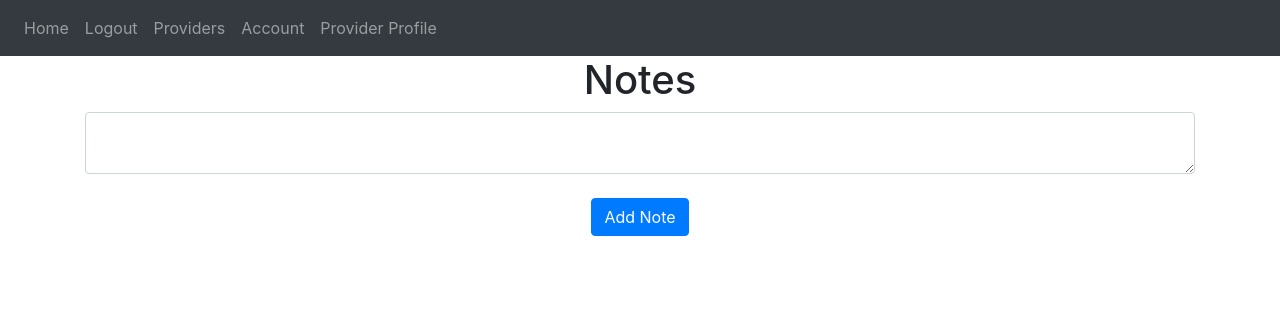
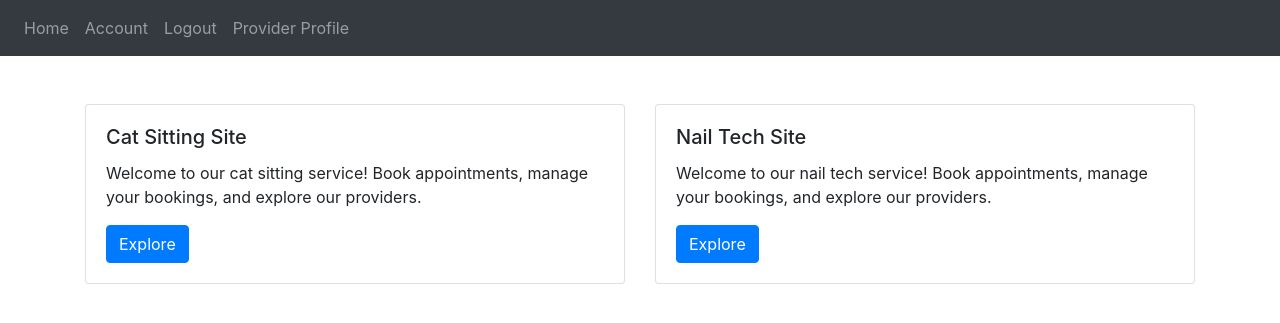
Before and after one commit to datasheng/intro-to-database-management-system-team-ww-nailvana, a Flask app: page / in a window 1280 px wide. Shown: the top 323 px of the page. Run offline with Flask 3, Linux system fonts and the light colour scheme; a user stored in the database is signed in; data comes from the database, SQL or seed files in the repository; data that the repository does not hold is empty; parts of the project's set-up code (start-up, migrations or seed data) failed here and were passed over; some libraries are stand-ins or nearby versions.

Commit message:
update home

```diff
--- a/Digital-Service/website/templates/base.html
+++ b/Digital-Service/website/templates/base.html
@@ -31,9 +31,9 @@
               <div class="navbar-nav">
                 {% if user.is_authenticated %}
                   <a class="nav-item nav-link" id="home" href="/">Home</a>
+                  <a class="nav-item nav-link" id="account" href="/account">Account</a>
                   <a class="nav-item nav-link" id="logout" href="/logout">Logout</a>
-                  <a class="nav-item nav-link" id="providers" href="/providers">Providers</a>
-                  <a class="nav-item nav-link" id="account" href="/account">Account</a>
+
                   {% if type == "provider" %}
                     <a class="nav-item nav-link" id="provider_profile" href="{{url_for('auth.provider_profile')}}">Provider Profile</a>
                   {% endif %}
--- a/Digital-Service/website/templates/home.html
+++ b/Digital-Service/website/templates/home.html
@@ -1,21 +1,26 @@
-{% extends "base.html" %} {% block title %}Home{% endblock %} {% block content
-%}
-<h1 align="center">Notes</h1>
-<ul class="list-group list-group-flush" id="notes">
-  {% for note in user.notes %}
-  <li class="list-group-item">
-    {{ note.data }}
-    <button type="button" class="close" onClick="deleteNote({{ note.id }})">
-      <span aria-hidden="true">&times;</span>
-    </button>
-  </li>
-  {% endfor %}
-</ul>
-<form method="POST">
-  <textarea name="note" id="note" class="form-control"></textarea>
-  <br />
-  <div align="center">
-    <button type="submit" class="btn btn-primary">Add Note</button>
+{% extends "base.html" %}
+
+{% block title %}Home{% endblock %}
+
+{% block content %}
+<div class="row mt-5">
+  <div class="col-md-6">
+    <div class="card">
+      <div class="card-body">
+        <h5 class="card-title">Cat Sitting Site</h5>
+        <p class="card-text">Welcome to our cat sitting service! Book appointments, manage your bookings, and explore our providers.</p>
+        <a href="#" class="btn btn-primary">Explore</a>
+      </div>
+    </div>
   </div>
-</form>
+  <div class="col-md-6">
+    <div class="card">
+      <div class="card-body">
+        <h5 class="card-title">Nail Tech Site</h5>
+        <p class="card-text">Welcome to our nail tech service! Book appointments, manage your bookings, and explore our providers.</p>
+        <a href="#" class="btn btn-primary">Explore</a>
+      </div>
+    </div>
+  </div>
+</div>
 {% endblock %}
```
